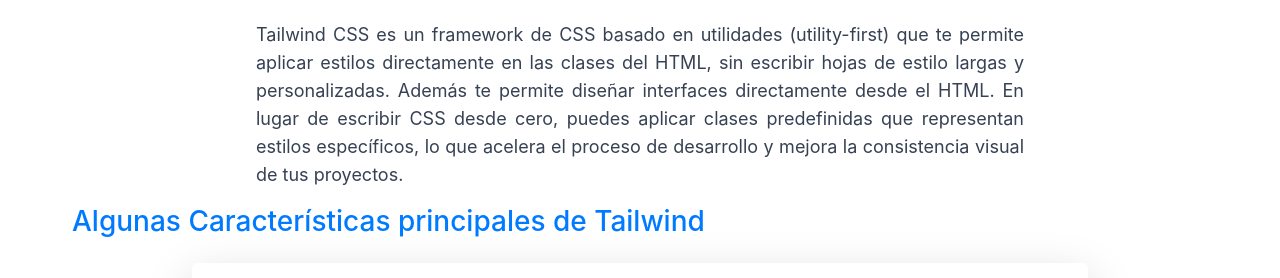
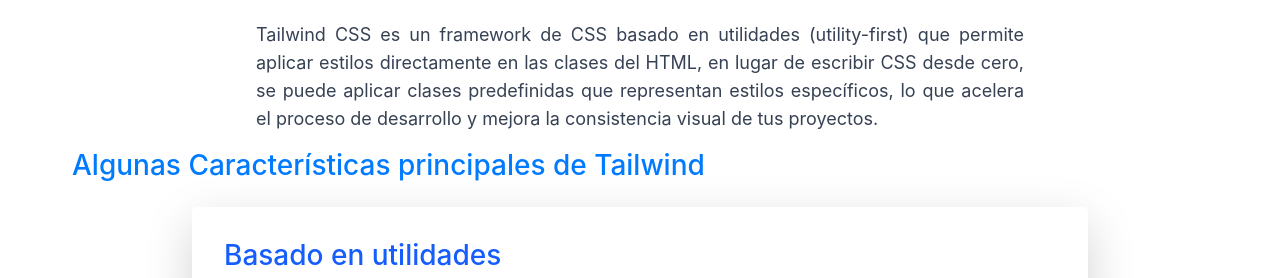
Before and after one commit to SiriamAraya/exposicion-tailwind, a website: page queEs.html in a window 1280 px wide. Shown: the part 497-775 px from the top of the page. Drawn offline with nearby package versions, Linux system fonts and the light colour scheme.

Commit message:
Ultimo cambio

```diff
--- a/queEs.html
+++ b/queEs.html
@@ -98,12 +98,7 @@
 
       <section class="max-w-6xl mx-auto px-2 text-justify py-6">
         <p class="text-lg text-gray-700 dark:text-gray-300 mb-8 max-w-3xl mx-auto">
-          Tailwind CSS es un framework de CSS basado en utilidades (utility-first) que te permite aplicar estilos
-          directamente en las clases del HTML,
-          sin escribir hojas de estilo largas y personalizadas. Además te permite diseñar interfaces directamente desde
-          el HTML. En lugar de escribir CSS
-          desde cero, puedes aplicar clases predefinidas que representan estilos específicos, lo que acelera el proceso
-          de desarrollo y mejora la consistencia visual de tus proyectos.
+          Tailwind CSS es un framework de CSS basado en utilidades (utility-first) que permite aplicar estilos directamente en las clases del HTML, en lugar de escribir CSS desde cero, se puede aplicar clases predefinidas que representan estilos específicos, lo que acelera el proceso de desarrollo y mejora la consistencia visual de tus proyectos.
         </p>
 
         <h3 class="text-2xl font-semibold mt-10 mb-4 text-primary dark:text-secondary">Algunas Características
```
